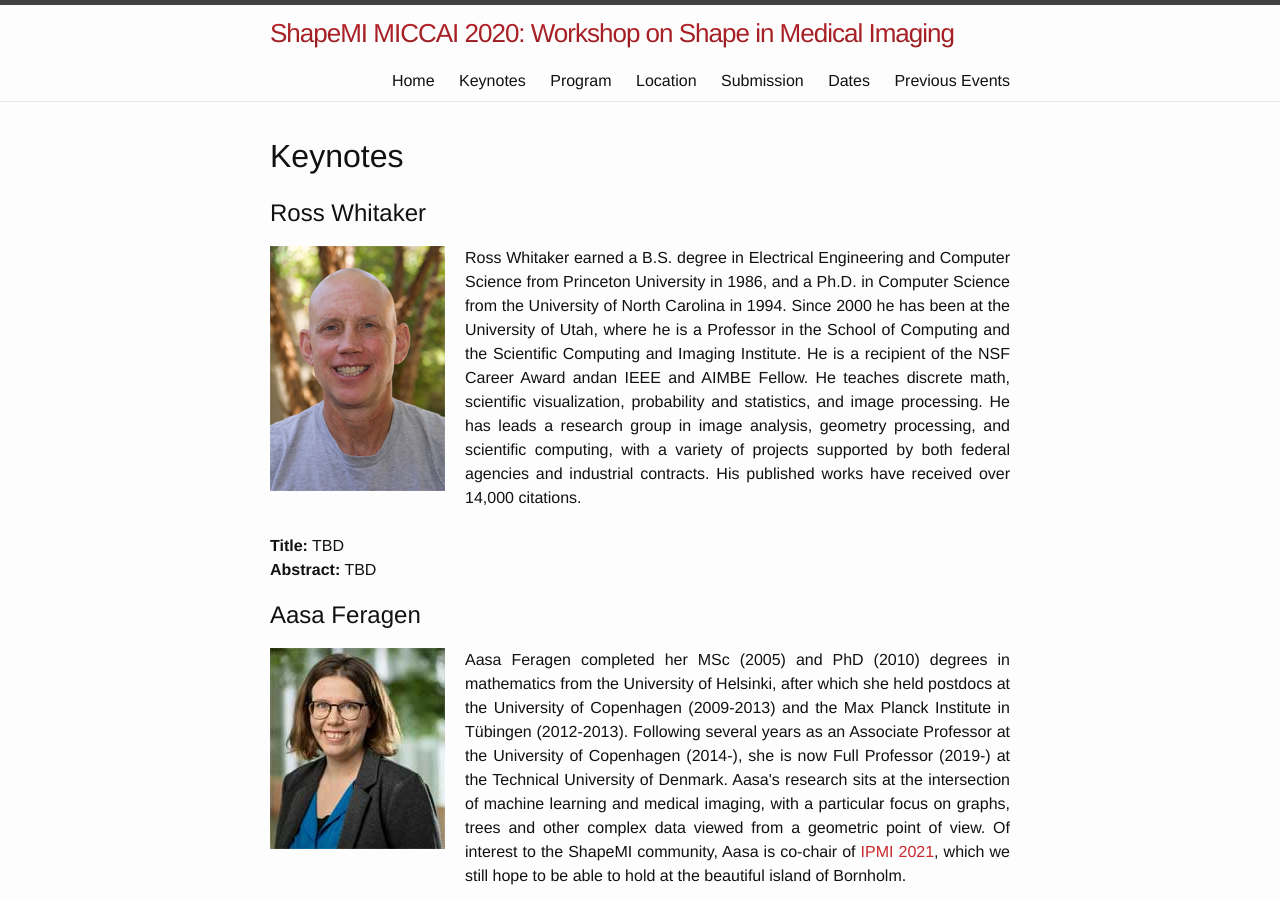
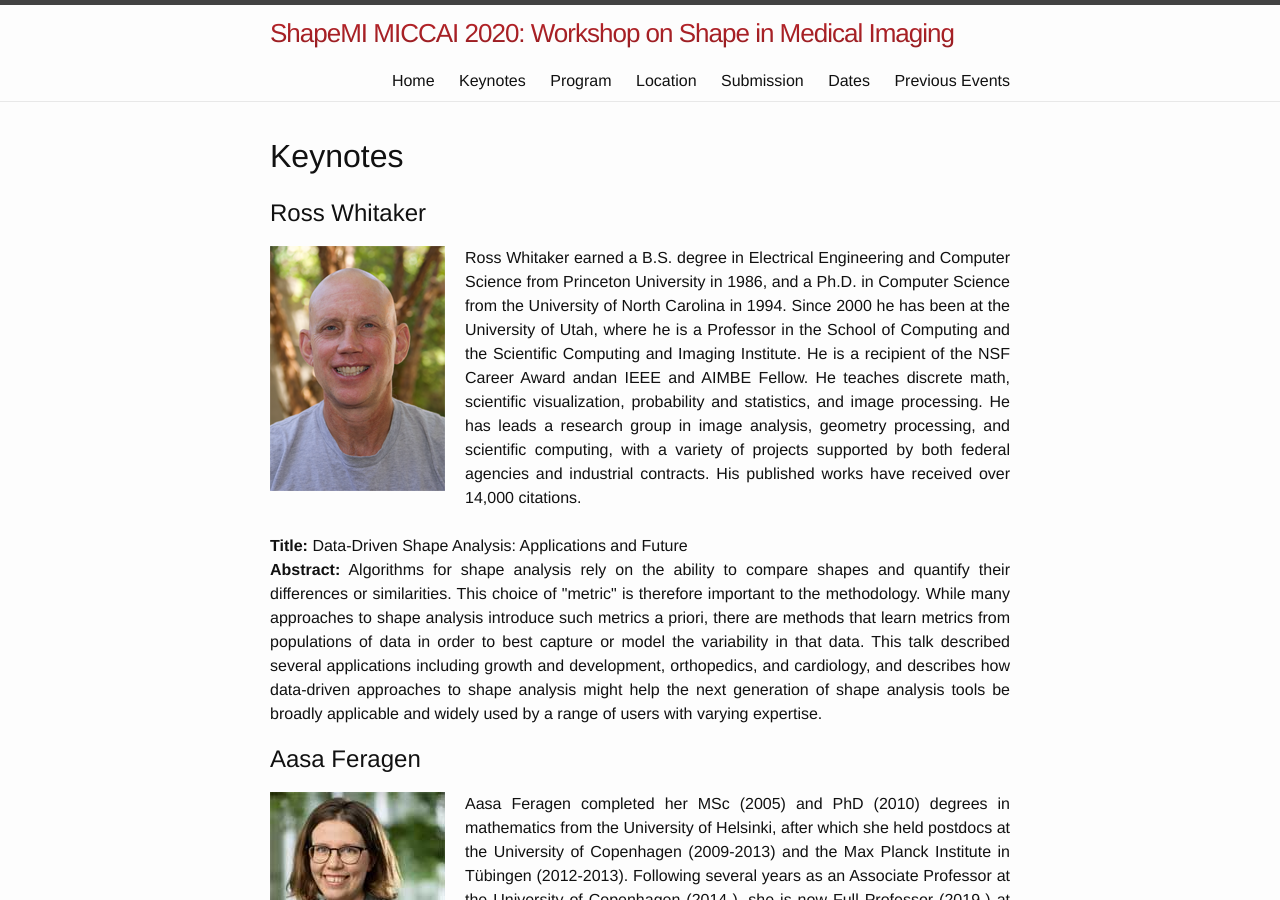
Before and after one commit to shapemi/shapemi2020, a Jekyll site: the page built from keynotes/index.md, in a window 1280 px wide and 900 px high. Built offline with Jekyll 4.4.1, drawn with Linux system fonts in a browser that asks for light colours.

Commit message:
ENH: update ross keynote information

```diff
--- a/keynotes/index.md
+++ b/keynotes/index.md
@@ -10,8 +10,8 @@ order: 1
 <img style="float: left; margin: 0 20px 20px 0;" src="../images/ross_whitaker.jpg" alt="Ross Whitaker">
 <p align="justify">Ross Whitaker earned a B.S. degree in Electrical Engineering and Computer Science from Princeton University in 1986, and a Ph.D. in Computer Science from the University of North Carolina in 1994.  Since 2000 he has been at the University of Utah, where he is a Professor in the School of Computing and the Scientific Computing
 and Imaging Institute.  He is a recipient of the NSF Career Award andan IEEE and AIMBE Fellow.  He teaches discrete math, scientific visualization, probability and statistics, and image processing. He has leads a research group in image analysis, geometry processing, and scientific computing, with a variety of projects supported by both federal agencies and industrial contracts.  His published works have received over 14,000 citations.<br><br>
-<b>Title:</b> TBD<br>
-<b>Abstract:</b> TBD<br></p>
+<b>Title:</b> Data-Driven Shape Analysis: Applications and Future<br>
+<b>Abstract:</b> Algorithms for shape analysis rely on the ability to compare shapes and quantify their differences or similarities.   This choice of "metric" is therefore important to the methodology.  While many approaches to shape analysis introduce such metrics a priori, there are methods that learn metrics from populations of data in order to best capture or model the variability in that data.   This talk described several applications including growth and development, orthopedics, and cardiology, and describes how data-driven approaches to shape analysis might help the next generation of shape analysis tools be broadly applicable and widely used by a range of users with varying expertise. <br></p>
 
 ## Aasa Feragen
 <img style="float: left; margin: 0 20px 20px 0;" src="../images/aasa_feragen.jpg" alt="Aasa Feragen">
```
